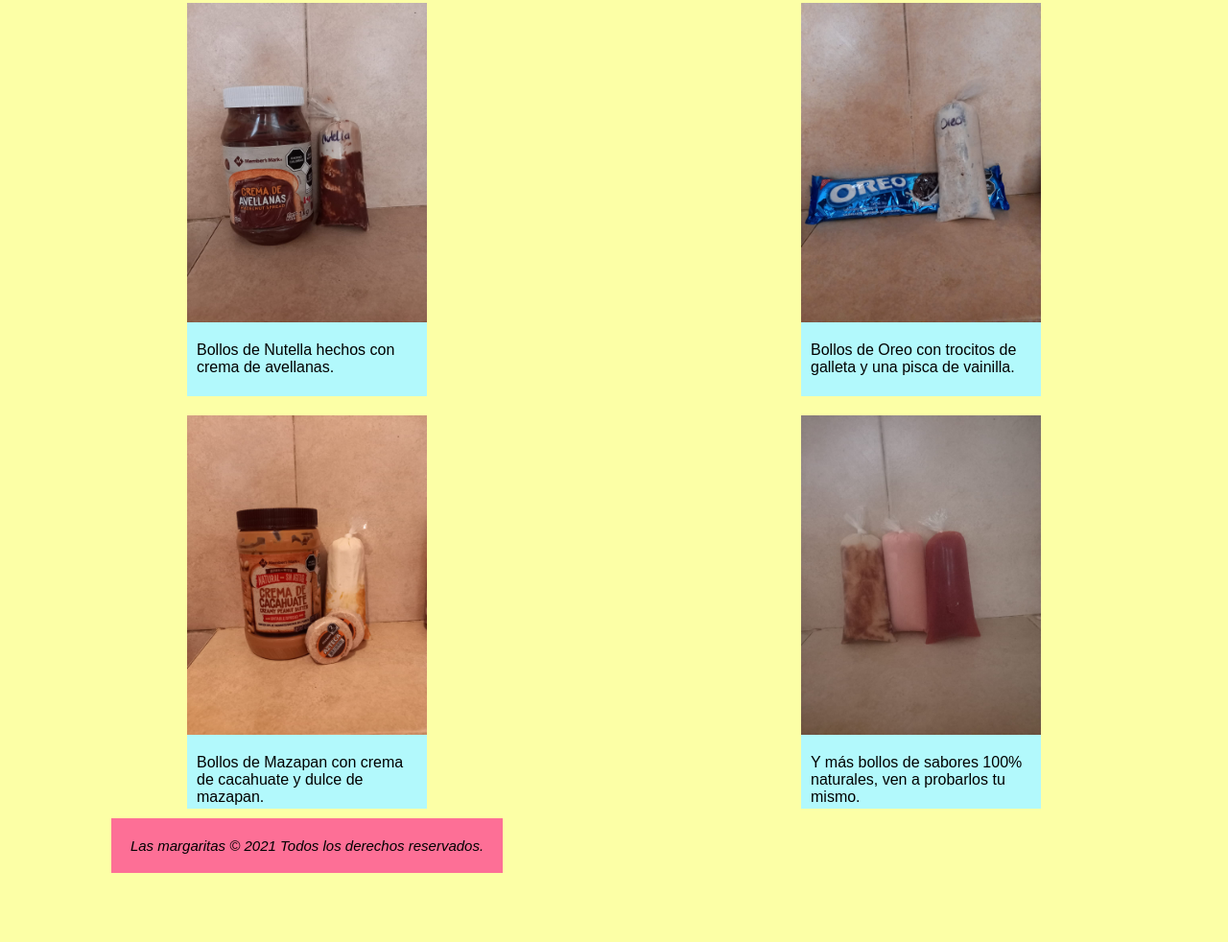
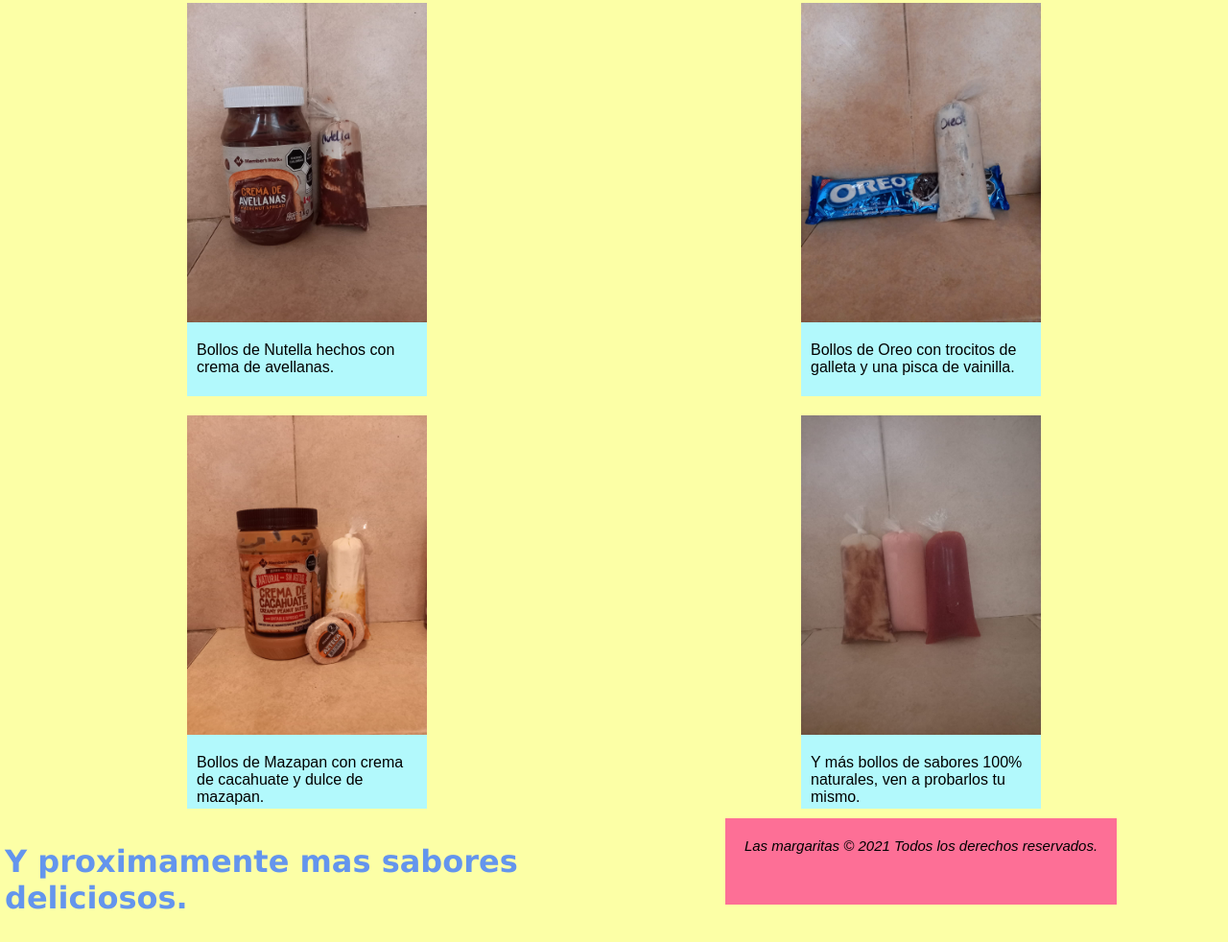
Before and after one commit to RicardoBanda/Practica_PaginasWeb, a plain HTML site: page Pagina_Bollos/Paginas/producto.html in a window 1280 px wide. Shown: the part 265-1247 px from the top of the page at 96% size. Before the commit the page ends 1175 px from the top, so only its background shows below. Drawn offline with Linux system fonts and the light colour scheme.

Commit message:
Cambios realizados

```diff
--- a/Pagina_Bollos/Css/index.css
+++ b/Pagina_Bollos/Css/index.css
@@ -41,7 +41,7 @@ body {
 	transition: all .3s;
 }
 
-/* Submenu */
+/* Esto es el submenu */
 .submenu {
 	position: absolute;
 	background: #D5EEBB;
@@ -52,10 +52,10 @@ body {
 
 .submenu li a {
 	font-size: 17px;
-	display: block;
 	padding: 15px;
 	color: #000;
 	font-family: -apple-system, BlinkMacSystemFont, 'Segoe UI', Roboto, Oxygen, Ubuntu, Cantarell, 'Open Sans', 'Helvetica Neue', sans-serif;
+	display: block;
 	text-decoration: none;
 }
 
--- a/Pagina_Bollos/Css/producto.css
+++ b/Pagina_Bollos/Css/producto.css
@@ -6,6 +6,7 @@ body {
     justify-items: center;
     grid-template-columns: 3fr 3fr;
     grid-template-areas: "header header"
+	                      "footer footer"
 
 
 
@@ -70,6 +71,8 @@ header {
 	list-style: none;
 }
 
+/* Esto es del menú */
+
 .menu > li {
 	position: relative;
 	display: inline-block;
@@ -98,7 +101,7 @@ header {
 	font-size: 30px;
 }
 
-/* Submenu */
+/* Esto es del Submenu */
 .submenu {
 	position: absolute;
 	background: #D5EEBB;
@@ -126,13 +129,12 @@ header {
 	font-size: 30px;
 }
 
-/* Footer */
+/*Esto es del Footer */
 footer {
-	max-width: 3000px;
+	grid-area: footer;
 	min-height: 50px;
 	background: #FD6F96;
 	text-align: center;
-	box-sizing: border-box;
 	font-family: Arial, Helvetica, sans-serif;
 	font-size: 15px;
 	padding: 20px;
--- a/Pagina_Bollos/Paginas/producto.html
+++ b/Pagina_Bollos/Paginas/producto.html
@@ -68,7 +68,7 @@
         <p>Y más bollos de sabores 100% naturales, ven a probarlos tu mismo.</p>
     </div>
 </div>
-
+ <h1>Y proximamente mas sabores deliciosos.</h1>
 <address>
     <footer>
         Las margaritas &#169; 2021 Todos los derechos reservados.
```
